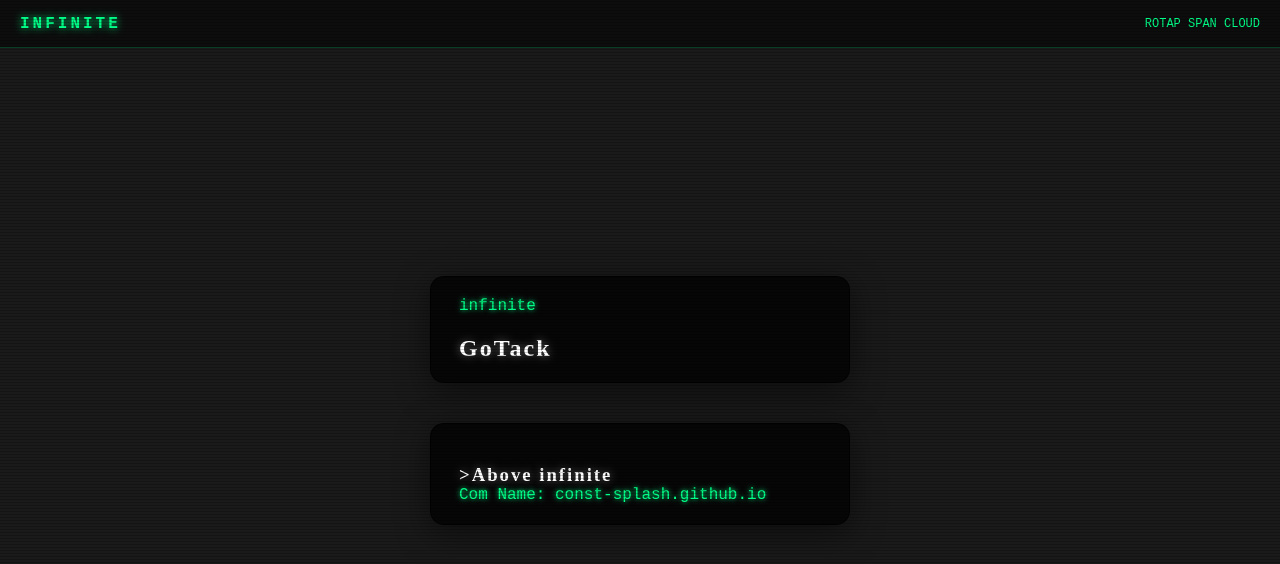
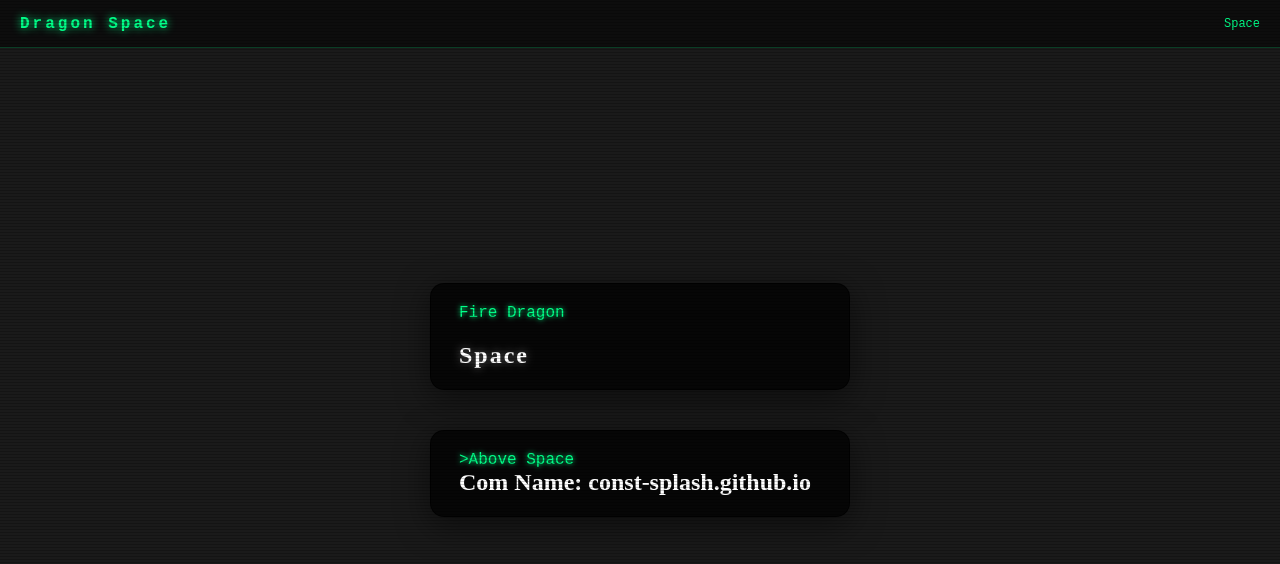
Before and after one commit to Const-Splash/Const-Splash.github.io, a plain HTML site: page index.html in a window 1280 px wide. Drawn offline with Linux system fonts and the light colour scheme.

Commit message:
更新 index.html

```diff
--- a/index.html
+++ b/index.html
@@ -4,7 +4,7 @@
 <head>
   <meta charset="UTF-8">
   <meta name="viewport" content="width=device-width, initial-scale=1.0, maxiumum-scale=1.0 ,user-scalable=no">
-  <title>INFINITE</title>
+  <title>DragonSpace</title>
   <link rel="stylesheet" href="main.css">
   <link rel="stylesheet" href="card.css">
   <link rel="stylesheet" href="title.css">
@@ -13,20 +13,20 @@
 <body>
 <header class="TitleBar">
   <span class="TitleBar_logo">
-    INFINITE
+    Dragon Space
   </span>
   <span class="TitleBar_status">
-    ROTAP SPAN CLOUD
+   Space
   </span>
 </header>
 <main class="Homepage">
   <div class="Card1">
-    <p>infinite</p>
-    <h2>GoTack</h2>
+    <p>Fire Dragon</p>
+    <h2>Space</h2>
   </div>
   <div class="Card2">
-    <h3> >Above infinite</h3>
-    <p>Com Name: const-splash.github.io</p>
+    <p> >Above Space</p>
+    <h2>Com Name: const-splash.github.io</h2>
   </div>
 </main>
 </body>
```
